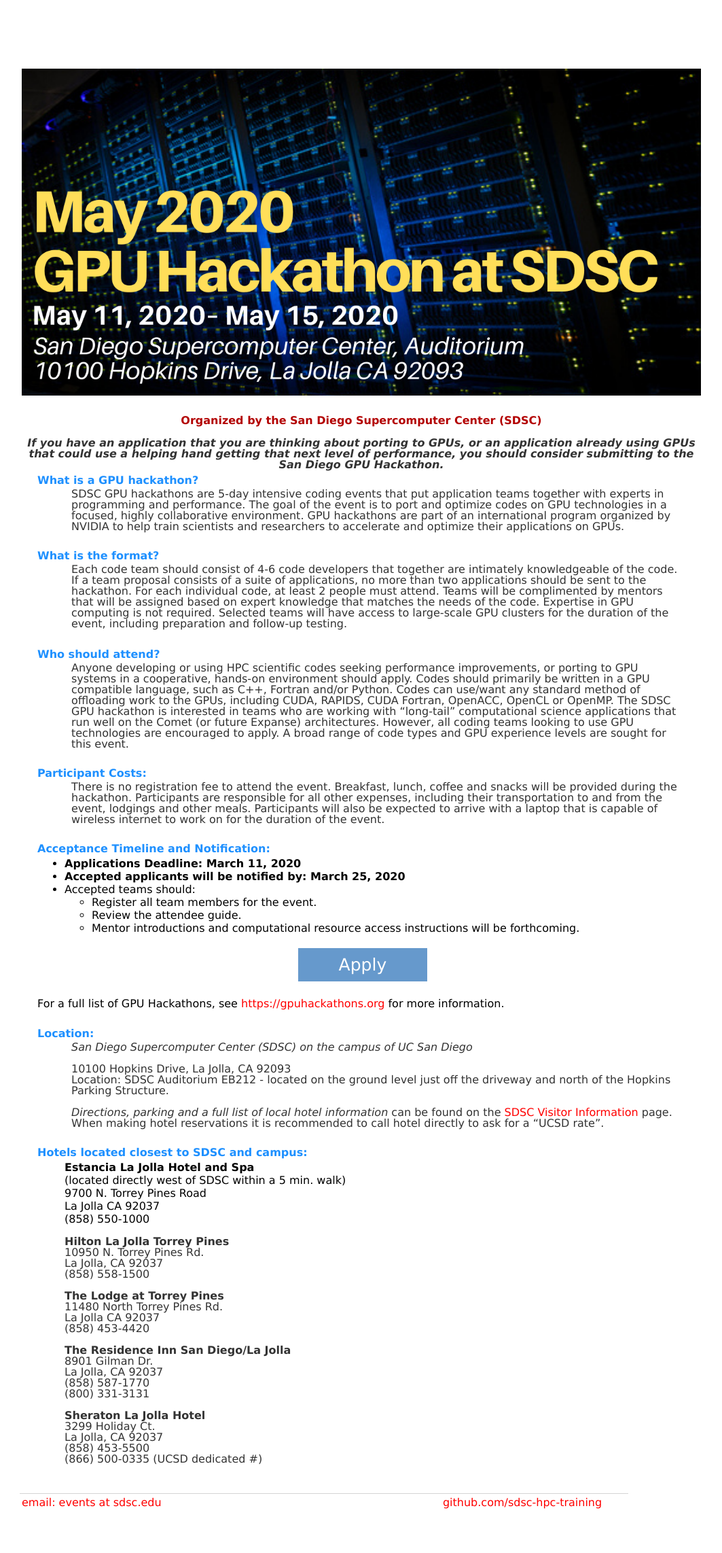
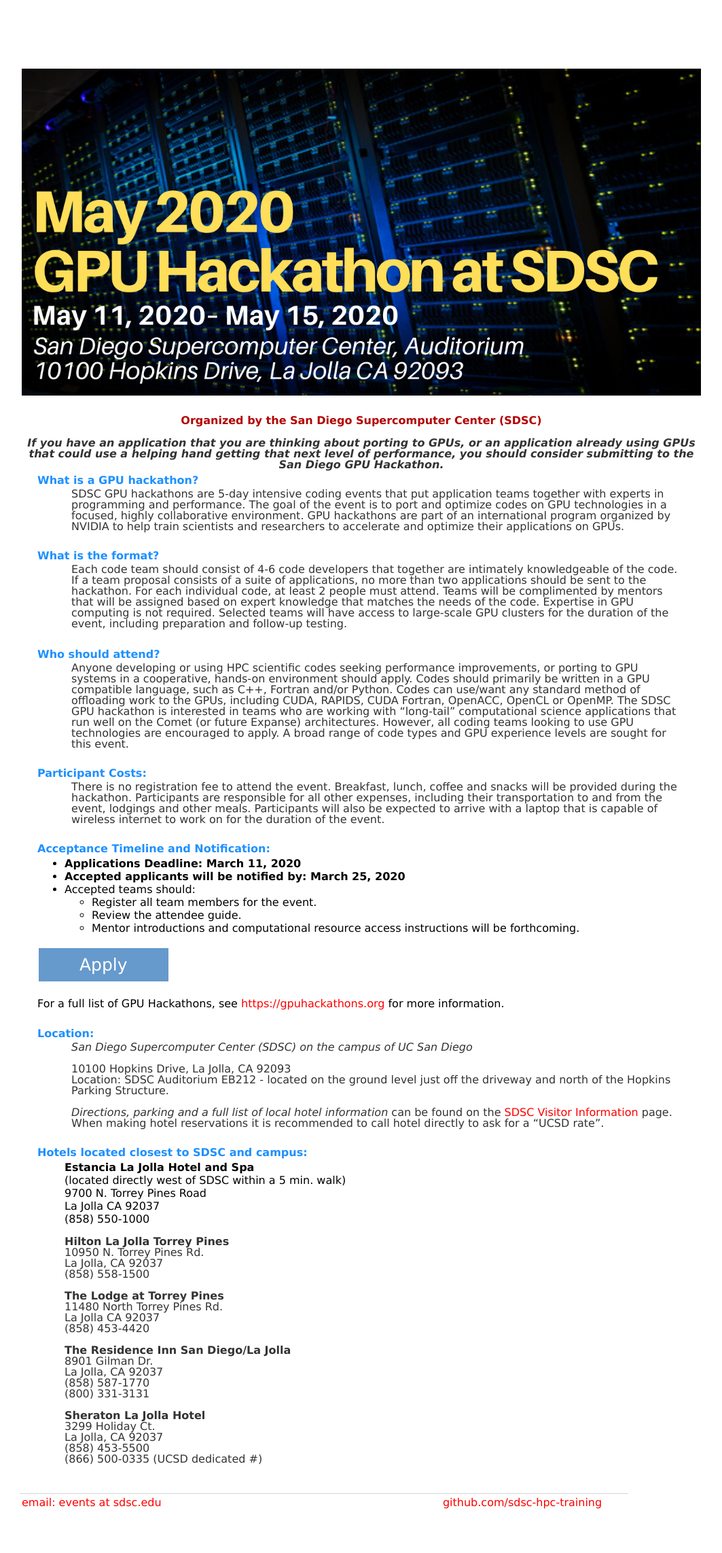
Before and after one commit to sdsc-hpc-training/sdsc-hpc-training.github.io, a Jekyll site: the page built from gpuhackathon/index.html, in a window 1280 px wide. Shown: the whole page at 68% size, without its empty margins (163-1226 px from the left). Built offline with Jekyll 4.4.1, drawn with Linux system fonts in a browser that asks for light colours.

Commit message:
Update gpuhack.css

```diff
--- a/css/gpuhack.css
+++ b/css/gpuhack.css
@@ -80,7 +80,6 @@
         margin: 4px 2px;
         cursor: pointer;
       }
-.center {
-  margin:auto;
-  width: 20%;
+.indent {
+  margin-left:2em;
 }
```
